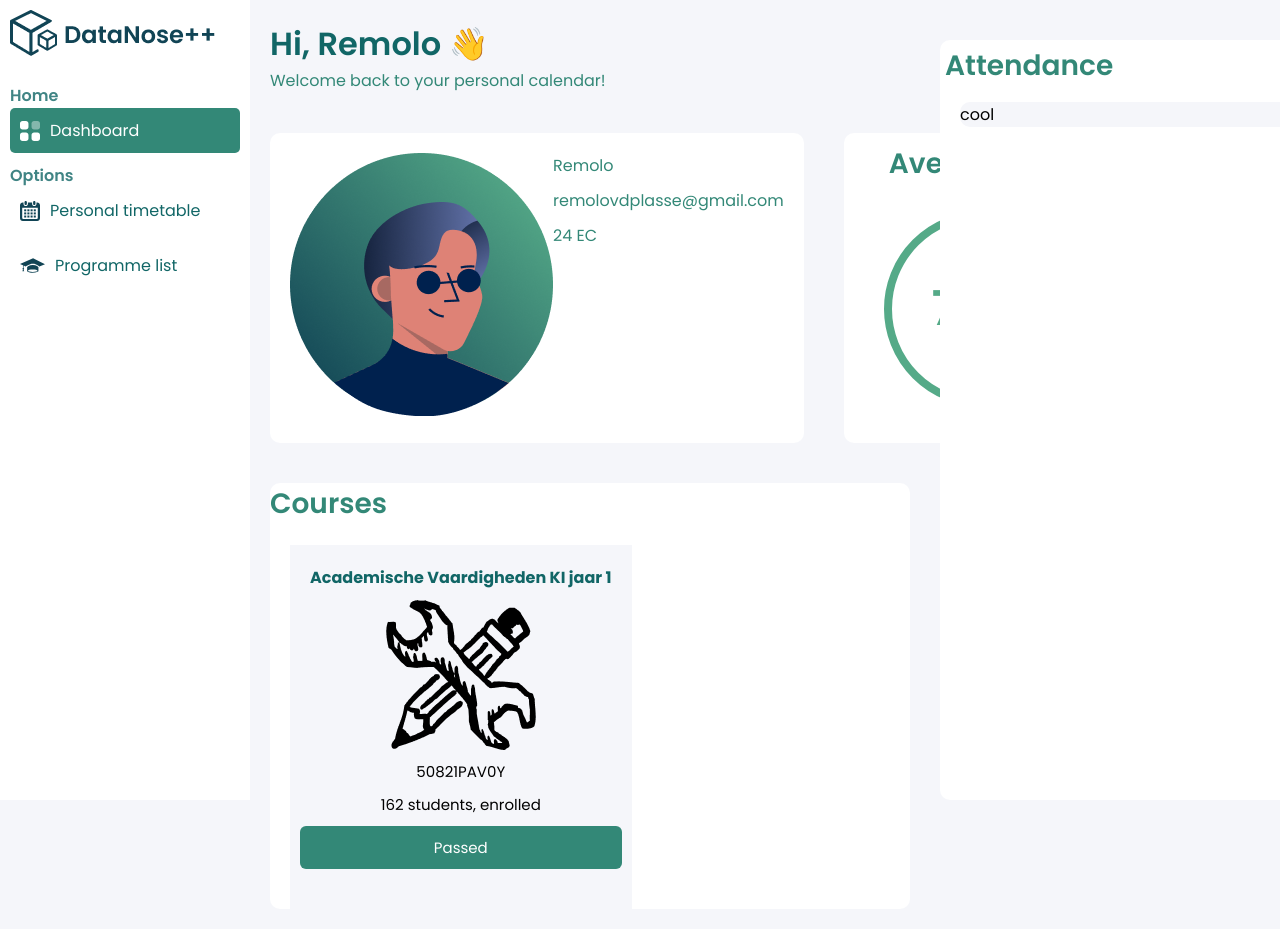
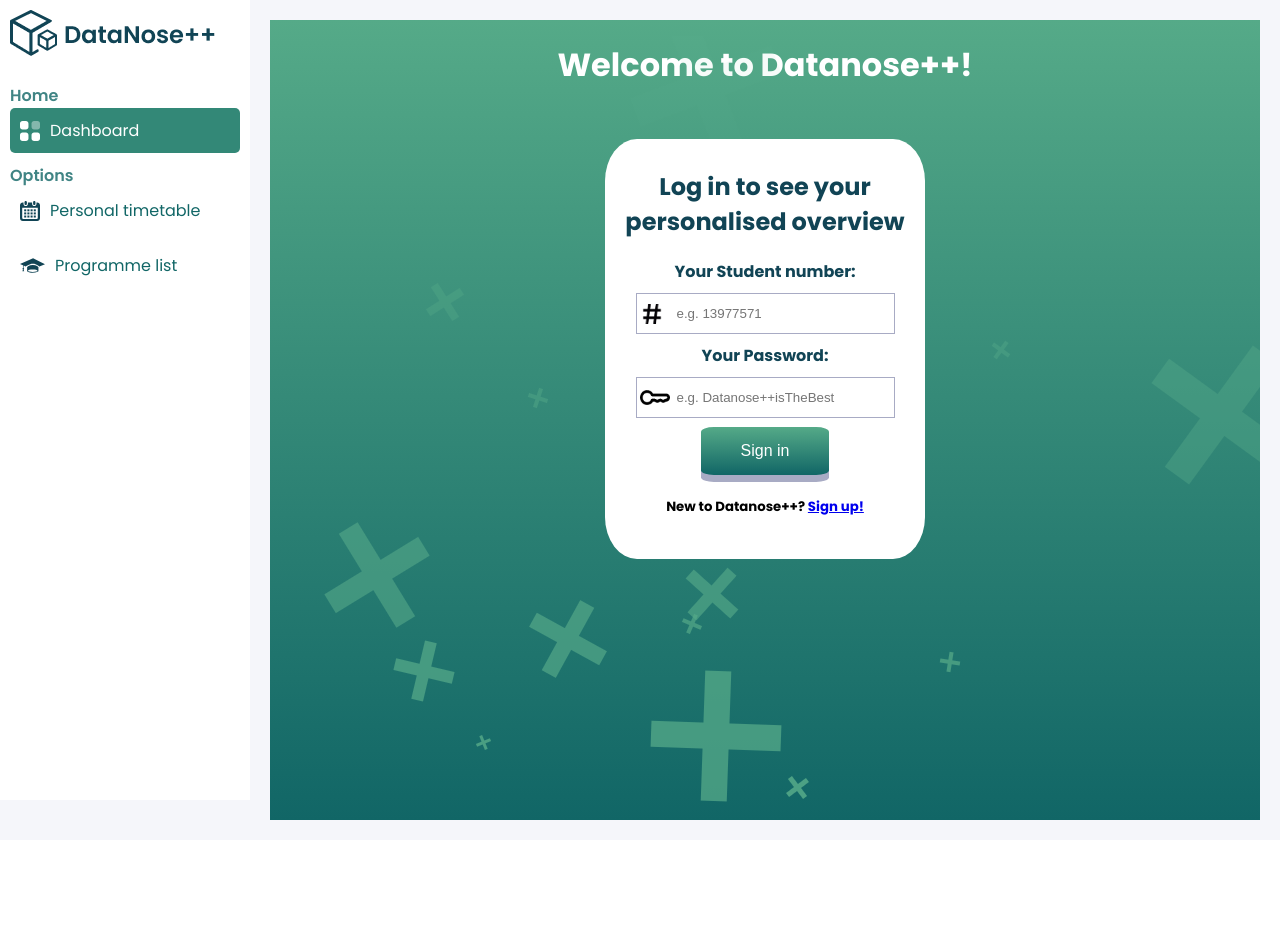
Before and after one commit to JinseiSteven/WebTech_KI45, a PHP site: page /html/index.html in a window 1280 px wide. After the commit the page ends 820 px from the top, so only its background shows below. Run offline with PHP 8.4, Linux system fonts and the light colour scheme.

Commit message:
added login and register pages

```diff
--- a/css/content.css
+++ b/css/content.css
@@ -1,6 +1,6 @@
 .content-main {
     width: 100%;
-    height: 100%;
+    height: 100vh;
     background-color: var(--main-bg-color);
     padding: 20px;
     overflow-y: scroll;
--- /dev/null
+++ b/css/cross-animation.css
@@ -0,0 +1,159 @@
+.cross-ver {
+    background: var(--main-glow-color);
+    position: relative;
+    height: 100%;
+    width: 20%;
+    left: 40%;
+}
+.cross-hor {
+    background: var(--main-glow-color);
+    position: relative;
+    height: 20%;
+    width: 100%;
+    bottom: 60%;
+}
+
+.crosses-animation{
+    position: absolute;
+    top: 0;
+    left: 0;
+    width: 100%;
+    height: 100%;
+    overflow: hidden;
+    z-index: 1;
+}
+
+.crosses-animation li{
+    position: absolute;
+    display: block;
+    list-style: none;
+    width: 20px;
+    height: 20px;
+    animation: animate 25s linear infinite;
+    bottom: -150px;
+}
+
+.crosses-animation li:nth-child(1){
+    left: 35%;
+    width: 150px;
+    height: 150px;
+    animation-duration: 7s;
+}
+
+.crosses-animation li:nth-child(2){
+    left: 25%;
+    width: 20px;
+    height: 20px;
+    animation-duration: 12s;
+}
+
+.crosses-animation li:nth-child(3){
+    left: 70%;
+    width: 20px;
+    height: 20px;
+    animation-duration: 11s;
+}
+
+.crosses-animation li:nth-child(4){
+    left: 40%;
+    width: 60px;
+    height: 60px;
+    animation-duration: 18s;
+}
+
+.crosses-animation li:nth-child(5){
+    left: 5%;
+    width: 110px;
+    height: 110px;
+    animation-duration: 16s;
+}
+
+.crosses-animation li:nth-child(6){
+    left: 25%;
+    width: 80px;
+    height: 80px;
+    animation-duration: 20s;
+}
+
+.crosses-animation li:nth-child(7){
+    left: 65%;
+    width: 20px;
+    height: 20px;
+    animation-duration: 24s;
+}
+
+.crosses-animation li:nth-child(8){
+    left: 50%;
+    width: 25px;
+    height: 25px;
+    animation-duration: 45s;
+}
+
+.crosses-animation li:nth-child(9){
+    left: 20%;
+    width: 15px;
+    height: 15px;
+    animation-duration: 35s;
+}
+
+.crosses-animation li:nth-child(10){
+    left: 85%;
+    width: 150px;
+    height: 150px;
+    animation-duration: 11s;
+}
+
+.crosses-animation li:nth-child(11){
+    left: 12%;
+    width: 60px;
+    height: 60px;
+    animation-duration: 23s;
+}
+
+.crosses-animation li:nth-child(12){
+    left: 40%;
+    width: 20px;
+    height: 20px;
+    animation-duration: 21s;
+}
+
+.crosses-animation li:nth-child(13){
+    left: 37%;
+    width: 130px;
+    height: 130px;
+    animation-delay: 2s;
+    animation-duration: 18s;
+}
+
+.crosses-animation li:nth-child(14){
+    left: 15%;
+    width: 40px;
+    height: 40px;
+    animation-duration: 10s;
+}
+
+.crosses-animation li:nth-child(15){
+    left: 55%;
+    width: 50px;
+    height: 50px;
+    animation-duration: 15s;
+}
+
+
+@keyframes animate {
+
+    from {
+        top: 110%;
+        transform: rotate(0deg);
+        opacity: 1;
+        border-radius: 0;
+    }
+
+    to {
+        top: -10%;
+        transform: rotate(360deg);
+        opacity: 0;
+        border-radius: 50%;
+    }
+
+}
--- a/css/globals.css
+++ b/css/globals.css
@@ -8,7 +8,7 @@
     --main-glow-color: #55AA88;
     --selected-text-color: #FFFFFF;
     --divider-bar-color: #A8ABC4;
-
+    --sub-text-color: #114455;
 }
 
 
--- /dev/null
+++ b/css/login.css
@@ -0,0 +1,88 @@
+.logsign-container {
+    position: relative;
+    height: 100%;
+    width: 100%;
+    background-image: linear-gradient(var(--main-glow-color), var(--main-accent-color));
+    overflow: hidden;
+    text-align: center;
+    align-items: center;
+    vertical-align: middle;
+}
+
+.logsign-container>h1 {
+    color: var(--main-component-color);
+}
+
+.login-box, .signup-box {
+    position: relative;
+    padding: 10px;
+    align-items: center;
+    text-align: center;
+    background-color: var(--main-component-color);
+    border-radius: 10%;
+    z-index: 2;
+}
+
+.login-box {
+    margin: 50px auto 50px auto;
+    height: 400px;
+    width: 300px;
+}
+
+.signup-box {
+    margin: 20px auto 50px auto;
+    height: 560px;
+    width: 300px;
+}
+
+.logsign-container button {
+    background-image: linear-gradient(var(--main-glow-color), var(--main-accent-color));
+    border: none;
+    padding: 15px 40px;
+    border-radius: 10%;
+    color: var(--main-component-color);
+    text-align: center;
+    text-decoration: none;
+    font-size: 16px;
+    cursor: pointer;
+    box-shadow: 0 7px var(--divider-bar-color);
+    overflow: visible;
+}
+
+.logsign-container button:active {
+    filter: brightness(90%);
+    box-shadow: 0 3px var(--divider-bar-color);
+    transform: translateY(4px);
+}
+
+.logsign-container b, .logsign-container h2 {
+    color: var(--sub-text-color);
+}
+
+.logsign-container input[type=text], .logsign-container input[type=password] {
+    border-width: 0px;
+    box-sizing: border-box;
+    margin: 10px;
+    display: flex;
+    outline: 1px solid var(--divider-bar-color);
+}
+
+.logsign-container input[type=text]:focus , .logsign-container input[type=password]:focus {
+    outline: 2px solid var(--main-sub-color);
+}
+
+.studentid-input {
+    padding: 12px 40px;
+    background-image: url(../assets/img/hashtag.png);
+    background-position: 5px 10px;
+    background-size: 20px 20px;
+    background-repeat: no-repeat;
+}
+
+.logsign-container input[type=password] {
+    padding: 12px 40px;
+    background-image: url(../assets/img/key_image.png);
+    background-position: 3px 12px;
+    background-size: 30px 15px;
+    background-repeat: no-repeat;
+}
--- a/html/index.html
+++ b/html/index.html
@@ -6,6 +6,8 @@
     <link rel="stylesheet" href="../css/navbar.css">
     <link rel="stylesheet" href="../css/content.css">
     <link rel="stylesheet" href="../css/overview.css">
+    <link rel="stylesheet" href="../css/login.css">
+    <link rel="stylesheet" href="../css/cross-animation.css">
 </head>
 <body>
     <div class="flex--row body--wrapper">
@@ -95,7 +97,7 @@
             </div>
         </div>
         <div class="flex--column content-main">
-            <div class="flex--row dash-wrapper">
+            <div class="flex--row dash-wrapper" style="display: none;">
                 <div class="flex--column wrapper--left">
                     <div class="flex--column welcome-header">
                         <span class="header">Hi, Remolo 👋</span>
@@ -145,6 +147,58 @@
                     </div>
                 </div>
             </div>
+
+            <div class="logsign-container">
+                <ul class="crosses-animation">
+                    <li><div class="cross-ver"></div><div class="cross-hor"></div></li>
+                    <li><div class="cross-ver"></div><div class="cross-hor"></div></li>
+                    <li><div class="cross-ver"></div><div class="cross-hor"></div></li>
+                    <li><div class="cross-ver"></div><div class="cross-hor"></div></li>
+                    <li><div class="cross-ver"></div><div class="cross-hor"></div></li>
+                    <li><div class="cross-ver"></div><div class="cross-hor"></div></li>
+                    <li><div class="cross-ver"></div><div class="cross-hor"></div></li>
+                    <li><div class="cross-ver"></div><div class="cross-hor"></div></li>
+                    <li><div class="cross-ver"></div><div class="cross-hor"></div></li>
+                    <li><div class="cross-ver"></div><div class="cross-hor"></div></li>
+                    <li><div class="cross-ver"></div><div class="cross-hor"></div></li>
+                    <li><div class="cross-ver"></div><div class="cross-hor"></div></li>
+                    <li><div class="cross-ver"></div><div class="cross-hor"></div></li>
+                    <li><div class="cross-ver"></div><div class="cross-hor"></div></li>
+                    <li><div class="cross-ver"></div><div class="cross-hor"></div></li>
+                </ul>
+                <h1>Welcome to Datanose++!</h1>
+                <div class="flex--column login-box">
+                    <h2>Log in to see your personalised overview</h2>
+                    <form action="#" method="post">
+                        <label for="studentNr"><b>Your Student number:</b></label>
+                        <input type="text" class="studentid-input" placeholder="e.g. 13977571" name="studentNr" required>
+
+                        <label for="password"><b>Your Password:</b></label>
+                        <input type="password" placeholder="e.g. Datanose++isTheBest " name="password" required>
+
+                        <button type="submit">Sign in</button>
+                    </form>
+                    <h5>New to Datanose++? <a href="#">Sign up!</a></h5>
+                </div>
+                <div class="flex--column signup-box" style="display: none;">
+                    <h2>Sign up to see your personalised overview</h2>
+                    <form action="#" method="post">
+                        <label for="studentNr"><b>First name:</b></label>
+                        <input type="text" placeholder="e.g. Max" name="studentNr" required>
+                        <label for="studentNr"><b>Last name:</b></label>
+                        <input type="text" placeholder="e.g. Rutte" name="studentNr" required>
+                        <label for="studentNr"><b>Your Student number:</b></label>
+                        <input type="text" class="studentid-input" placeholder="e.g. 13977571" name="studentNr" required>
+
+                        <label for="password"><b>Your Password:</b></label>
+                        <input type="password" placeholder="e.g. Datanose++isTheBest " name="password" required>
+
+                        <button type="submit">Sign up</button>
+                    </form>
+                    <h5>Already have an account? <a href="#">Log in!</a></h5>
+                </div>
+            </div>
+
         </div>
     </div>
 </body>
```
Also changed, not shown: assets/img/hashtag.png (added), assets/img/key_image.png (added).
